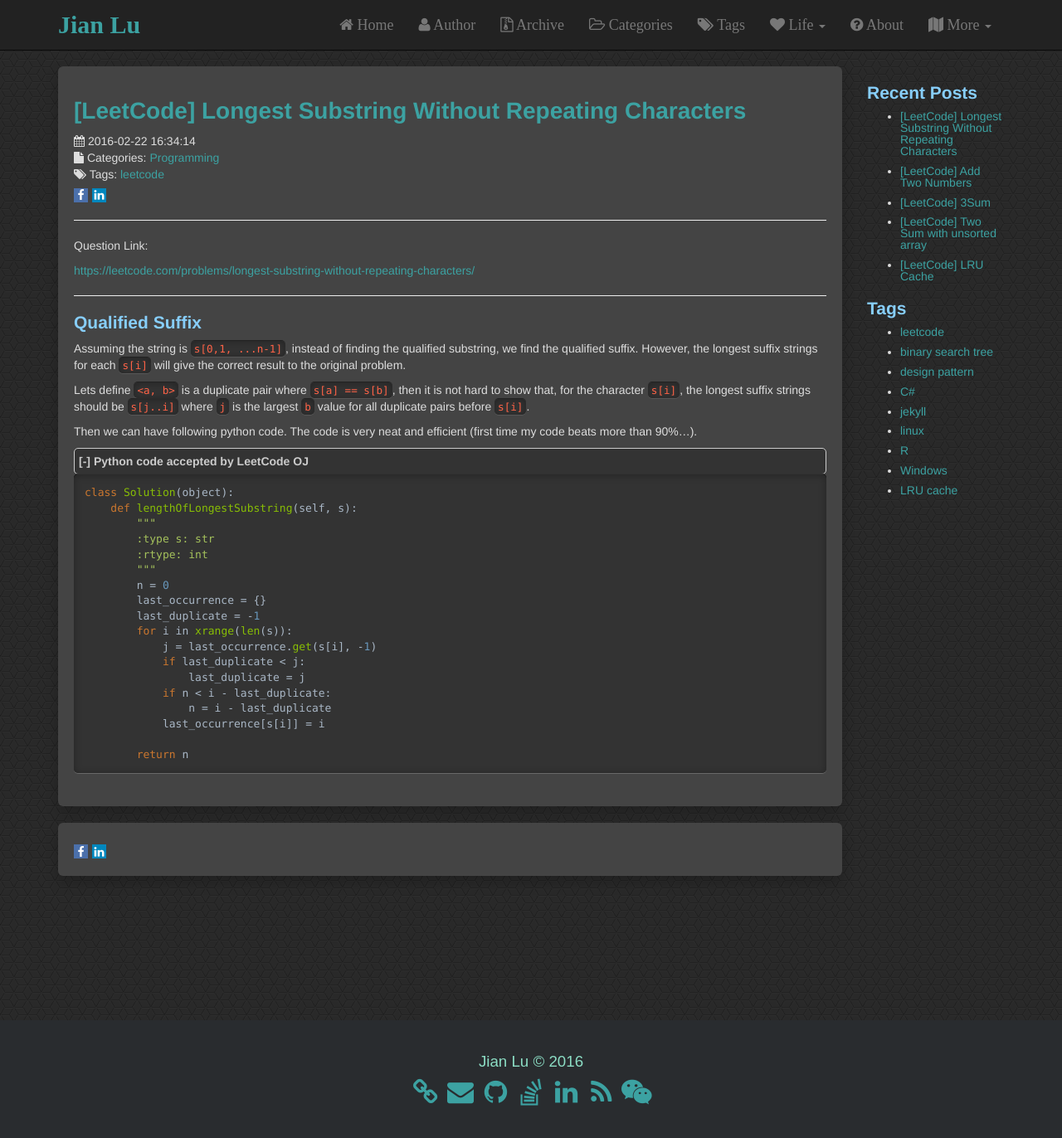
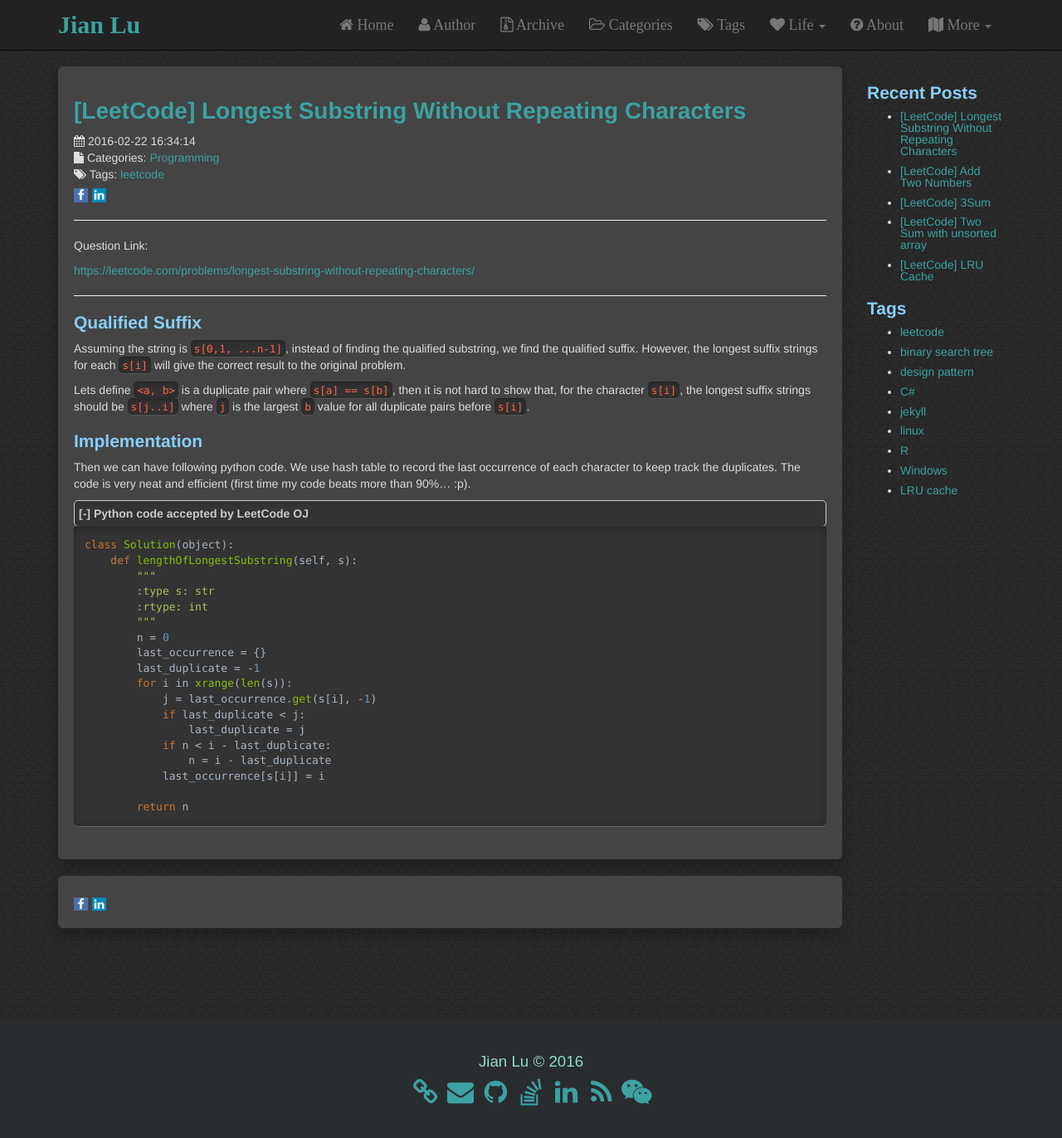
Before and after one commit to JianLu/jianlu.github.io, a Jekyll site: the page built from _posts/2012-02-22-leetcode3-Longest-Substring-Without-Repeating-Characters.md, in a window 1280 px wide and 1389 px high. Shown: the top 1372 px of the window at 83% size. Built offline with Jekyll 4.4.1, drawn with Linux system fonts in a browser that asks for light colours; comment, search, counter and statistics services are not loaded.

Commit message:
update post

```diff
--- a/_posts/2012-02-22-leetcode3-Longest-Substring-Without-Repeating-Characters.md
+++ b/_posts/2012-02-22-leetcode3-Longest-Substring-Without-Repeating-Characters.md
@@ -22,8 +22,12 @@ Lets define `<a, b>` is a duplicate pair where `s[a] == s[b]`, then it is not ha
 for the character `s[i]`, the longest suffix strings should be `s[j..i]`
 where `j` is the largest `b` value for all duplicate pairs before `s[i]`.
 
+## Implementation
+
 Then we can have following python code.
-The code is very neat and efficient (first time my code beats more than 90%...).
+We use hash table to record the last occurrence of each character to keep track the duplicates.
+The code is very neat and efficient (first time my code beats more than 90%... :p).
+
 
 <div class="code-title">
 <span class="code-fold" id="fold-btn-python" onclick="$use('fold-body-python', 'fold-btn-python')">[-]</span>
```
